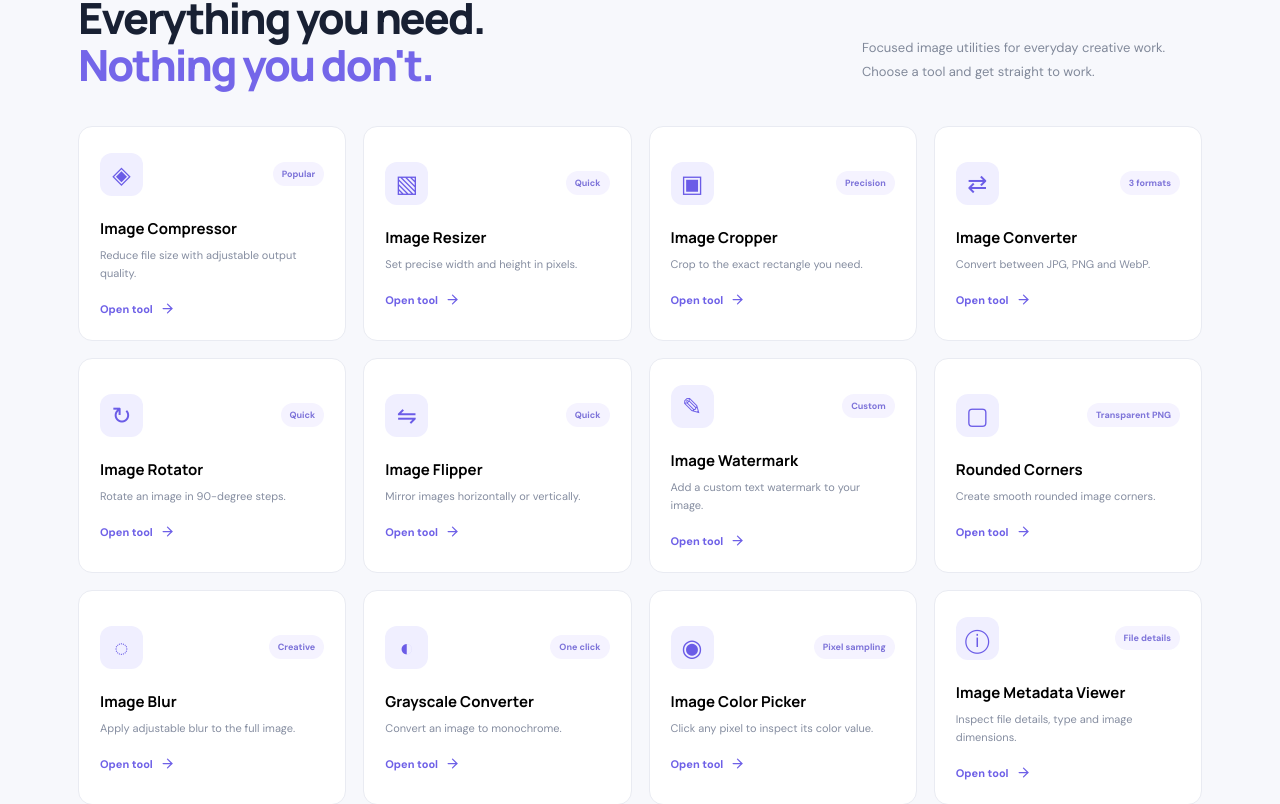
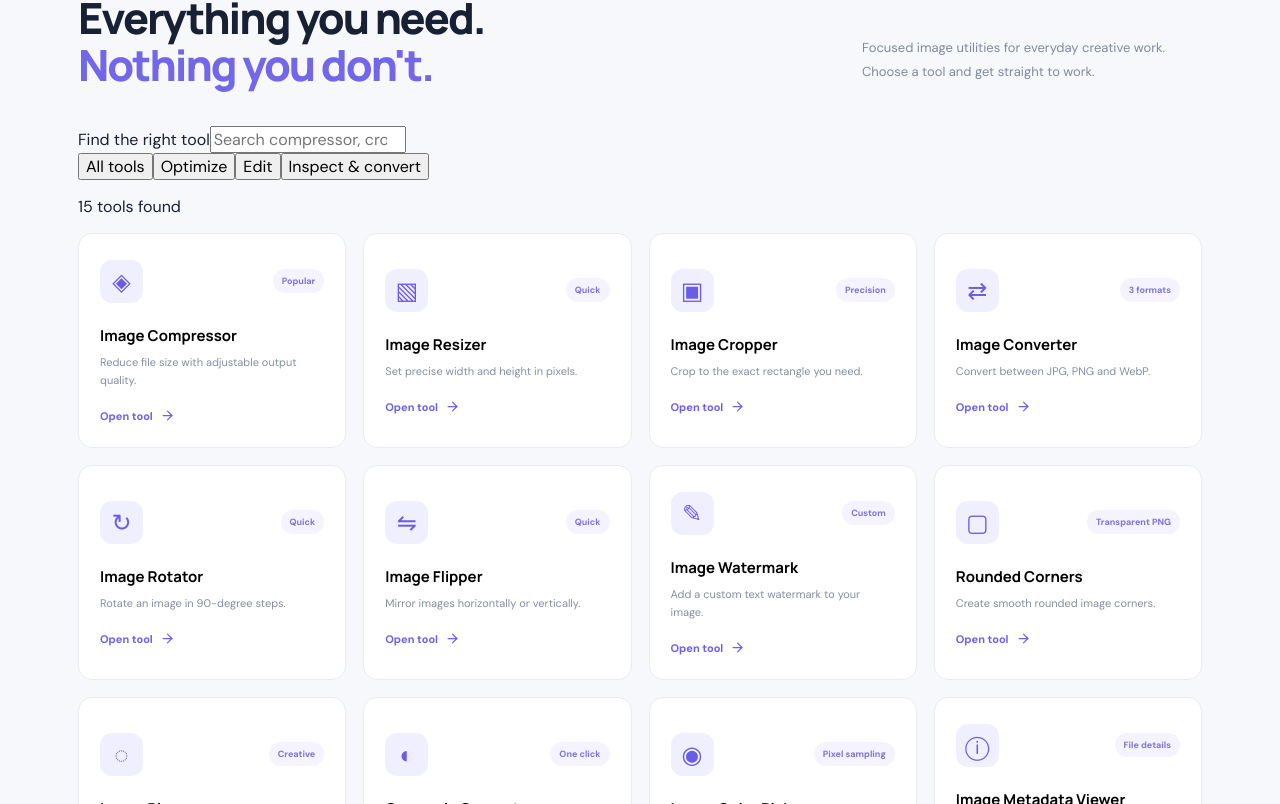
Before and after one commit to Hard-Worker-Dev/PixelTools, a React (Vite) app: page / in a window 1280 px wide. Shown: the part 876-1680 px from the top of the page. Built offline with nearby package versions, Linux system fonts and the light colour scheme.

Commit message:
Make image tools easier with search, presets and clearer results

```diff
--- a/src/App.tsx
+++ b/src/App.tsx
@@ -119,6 +119,35 @@ export default function App() {
     setActive(null);
     clear();
     window.history.replaceState({}, "", "/#tools");
+  };
+
+  const applyCropRatio = (value: string) => {
+    setCropRatio(value);
+    if (value === "free" || dimensions.width < 1 || dimensions.height < 1) {
+      setCropX("0"); setCropY("0");
+      setCropWidth(String(dimensions.width)); setCropHeight(String(dimensions.height));
+      return;
+    }
+    const [rw, rh] = value.split(":").map(Number);
+    const crop = centeredCropForRatio(dimensions.width, dimensions.height, rw / rh);
+    setCropX(String(crop.x)); setCropY(String(crop.y));
+    setCropWidth(String(crop.width)); setCropHeight(String(crop.height));
+  };
+
+  const updateResizeWidth = (value: string) => {
+    setWidth(value);
+    const nextWidth = Number(value);
+    if (aspectLocked && Number.isInteger(nextWidth) && nextWidth > 0 && dimensions.width > 0) {
+      setHeight(String(Math.max(1, Math.round(nextWidth * dimensions.height / dimensions.width))));
+    }
+  };
+
+  const updateResizeHeight = (value: string) => {
+    setHeight(value);
+    const nextHeight = Number(value);
+    if (aspectLocked && Number.isInteger(nextHeight) && nextHeight > 0 && dimensions.height > 0) {
+      setWidth(String(Math.max(1, Math.round(nextHeight * dimensions.width / dimensions.height))));
+    }
   };
 
   const chooseTool = (id: ToolId) => {
@@ -358,7 +387,18 @@ export default function App() {
       <section className="trust-strip"><span><LockKeyhole size={16}/> Your images stay on your device</span><span><Check size={16}/> No sign-up required</span><span><Sparkles size={16}/> Always free</span></section>
       <section className="tools-section" id="tools">
         <div className="section-heading"><div><div className="eyebrow">THE TOOLKIT</div><h2>Everything you need.<br/><span>Nothing you don't.</span></h2></div><p>Focused image utilities for everyday creative work. Choose a tool and get straight to work.</p></div>
-        <div className="tool-grid">{tools.map(tool => <button className={tool.comingSoon ? "tool-card disabled" : "tool-card"} key={tool.id} disabled={!!tool.comingSoon} onClick={() => !tool.comingSoon && chooseTool(tool.id as ToolId)}><div className="tool-card-top"><span className="tool-icon">{tool.icon}</span><span className={tool.comingSoon ? "tool-tag coming" : "tool-tag"}>{tool.tag}</span></div><h3>{tool.title}</h3><p>{tool.desc}</p><span className="tool-link">{tool.comingSoon ? "In development" : "Open tool"} {!tool.comingSoon && <ArrowRight size={15}/>}</span></button>)}</div>
+        <div className="tool-discovery">
+          <label className="tool-search-label" htmlFor="tool-search">Find the right tool</label>
+          <input id="tool-search" className="tool-search" type="search" placeholder="Search compressor, crop, watermark…" value={toolSearch} onChange={e => setToolSearch(e.target.value)} />
+          <div className="tool-filters" role="group" aria-label="Filter image tools">
+            {[
+              ["all","All tools"],["optimize","Optimize"],["edit","Edit"],["inspect","Inspect & convert"]
+            ].map(([value,label]) => <button type="button" key={value} className={toolCategory === value ? "filter-chip active" : "filter-chip"} aria-pressed={toolCategory === value} onClick={() => setToolCategory(value)}>{label}</button>)}
+          </div>
+          <p className="tool-count" role="status">{filteredTools.length} tools found</p>
+        </div>
+        <div className="tool-grid">{filteredTools.map(tool => <button className={tool.comingSoon ? "tool-card disabled" : "tool-card"} key={tool.id} disabled={!!tool.comingSoon} onClick={() => !tool.comingSoon && chooseTool(tool.id as ToolId)}><div className="tool-card-top"><span className="tool-icon">{tool.icon}</span><span className={tool.comingSoon ? "tool-tag coming" : "tool-tag"}>{tool.tag}</span></div><h3>{tool.title}</h3><p>{tool.desc}</p><span className="tool-link">{tool.comingSoon ? "In development" : "Open tool"} {!tool.comingSoon && <ArrowRight size={15}/>}</span></button>)}</div>
+        {filteredTools.length === 0 && <p className="empty-tools">No matching tools. Try another search or choose “All tools”.</p>}
       </section>
       <section className="privacy-section" id="privacy"><div className="privacy-icon"><ShieldCheck size={25}/></div><div><div className="eyebrow">YOUR PRIVACY MATTERS</div><h2>Your images are <span>yours.</span></h2><p>Working tools process your images directly in your browser. Your files are not uploaded to PixelTools servers, and there is no account to create. AI background removal and upscaling are not enabled yet.</p></div><div className="privacy-stamp"><LockKeyhole size={18}/><b>PRIVATE</b><small>By design</small></div></section>
       <section className="how-section" id="how"><div className="eyebrow">THREE SIMPLE STEPS</div><h2>From upload to <span>done.</span></h2><div className="steps"><div><b>01</b><h3>Choose a tool</h3><p>Pick the image task you want to get done.</p></div><div><b>02</b><h3>Add your image</h3><p>Drop a file or browse your device. That's it.</p></div><div><b>03</b><h3>Download & go</h3><p>Process locally and save your finished image.</p></div></div></section>
@@ -368,6 +408,7 @@ export default function App() {
     {active && <div className="modal-backdrop" role="presentation" onMouseDown={e => { if (e.target === e.currentTarget) closeTool() }}>
       <section className="tool-modal" role="dialog" aria-modal="true" aria-label={toolName}>
         <div className="modal-head"><div><div className="eyebrow">PIXELTOOLS WORKSPACE</div><h2>{toolName}</h2></div><button className="icon-btn" aria-label="Close tool" onClick={() => { setActive(null); clear(); }}><X size={20}/></button></div>
+        <div className="workflow-steps" aria-label="Tool workflow"><span className={!file ? "current" : "done"}><b>1</b> Add image</span><span className={file ? "current" : ""}><b>2</b> Adjust options</span><span className={result ? "done current" : ""}><b>3</b> Download</span></div>
         {!file ? <button className="dropzone" onClick={() => inputRef.current?.click()} onDragOver={e => e.preventDefault()} onDrop={e => { e.preventDefault(); selectFile(e.dataTransfer.files[0]); }}><span className="upload-icon"><UploadCloud size={28}/></span><b>Drop your image here</b><span>or click to browse files</span><small>JPG, PNG, WebP · Up to 25 MB</small></button> : <div className="workspace">
           <div className="preview-panel">
             <img src={preview} alt="Selected image preview" onClick={active === "color" ? sampleColor : undefined} className={active === "color" ? "sample-cursor" : ""}/>
@@ -376,8 +417,8 @@ export default function App() {
           </div>
           <div className="settings-panel">
             {active === "compress" && <><label>Output format</label><select className="text-input" value={format} onChange={e => setFormat(e.target.value as ImageFormat)}><option value="image/webp">WebP</option><option value="image/jpeg">JPG</option><option value="image/png">PNG</option></select><label>Image quality <b>{quality}%</b></label><input type="range" min="20" max="100" value={quality} onChange={e => setQuality(Number(e.target.value))}/><p className="hint">JPEG and WebP quality settings control compression. PNG uses lossless encoding and may not become smaller.</p></>}
-            {active === "resize" && <><label>Width (px)</label><input className="text-input" type="number" min="1" max="12000" value={width} onChange={e => setWidth(e.target.value)}/><label>Height (px)</label><input className="text-input" type="number" min="1" max="12000" value={height} onChange={e => setHeight(e.target.value)}/><p className="hint">Current image: {dimensions.width} × {dimensions.height} px. Values are capped at 12,000 pixels per side.</p></>}
-            {active === "crop" && <><div className="field-grid"><div><label>Left (px)</label><input className="text-input" type="number" min="0" value={cropX} onChange={e => setCropX(e.target.value)}/></div><div><label>Top (px)</label><input className="text-input" type="number" min="0" value={cropY} onChange={e => setCropY(e.target.value)}/></div><div><label>Width (px)</label><input className="text-input" type="number" min="1" value={cropWidth} onChange={e => setCropWidth(e.target.value)}/></div><div><label>Height (px)</label><input className="text-input" type="number" min="1" value={cropHeight} onChange={e => setCropHeight(e.target.value)}/></div></div><label>Output format</label><select className="text-input" value={format} onChange={e => setFormat(e.target.value as ImageFormat)}><option value="image/webp">WebP</option><option value="image/jpeg">JPG</option><option value="image/png">PNG</option></select><p className="hint">Original size: {dimensions.width} × {dimensions.height} px. Any crop values beyond the image edge are safely clamped.</p></>}
+            {active === "resize" && <><label>Width (pixels)</label><input className="text-input" type="number" min="1" max="12000" value={width} onChange={e => updateResizeWidth(e.target.value)}/><label>Height (pixels)</label><input className="text-input" type="number" min="1" max="12000" value={height} onChange={e => updateResizeHeight(e.target.value)}/><label className="check-label ratio-lock"><input type="checkbox" checked={aspectLocked} onChange={e => setAspectLocked(e.target.checked)}/> Keep original aspect ratio</label><div className="quick-sizes"><span>Quick sizes</span>{[25,50,75,100].map(percent => <button type="button" key={percent} className="size-chip" onClick={() => { const w=Math.max(1,Math.round(dimensions.width*percent/100)); const h=Math.max(1,Math.round(dimensions.height*percent/100)); setWidth(String(w)); setHeight(String(h)); }}>{percent}%</button>)}</div><p className="hint">Original: {dimensions.width} × {dimensions.height} px. Keep aspect ratio on to prevent stretching. Maximum output: 12,000 px per side.</p></>}
+            {active === "crop" && <><label>Crop shape</label><div className="crop-ratios">{[["free","Free"],["1:1","Square"],["4:3","4:3"],["3:2","3:2"],["16:9","16:9"],["9:16","Portrait"]].map(([value,label]) => <button type="button" key={value} className={cropRatio===value ? "size-chip selected" : "size-chip"} aria-pressed={cropRatio===value} onClick={() => applyCropRatio(value)}>{label}</button>)}</div><div className="field-grid"><div><label>Left (px)</label><input className="text-input" type="number" min="0" value={cropX} onChange={e => setCropX(e.target.value)}/></div><div><label>Top (px)</label><input className="text-input" type="number" min="0" value={cropY} onChange={e => setCropY(e.target.value)}/></div><div><label>Width (px)</label><input className="text-input" type="number" min="1" value={cropWidth} onChange={e => setCropWidth(e.target.value)}/></div><div><label>Height (px)</label><input className="text-input" type="number" min="1" value={cropHeight} onChange={e => setCropHeight(e.target.value)}/></div></div><label>Output format</label><select className="text-input" value={format} onChange={e => setFormat(e.target.value as ImageFormat)}><option value="image/webp">WebP</option><option value="image/jpeg">JPG</option><option value="image/png">PNG</option></select><p className="hint">Original size: {dimensions.width} × {dimensions.height} px. Crop presets automatically center the selection. You can fine-tune the left, top, width and height values below.</p></>}
             {active === "convert" && <><label>Convert to</label><select className="text-input" value={format} onChange={e => setFormat(e.target.value as ImageFormat)}><option value="image/webp">WebP</option><option value="image/jpeg">JPG</option><option value="image/png">PNG</option></select><p className="hint">Transparent areas may become solid when converting to JPG.</p></>}
             {active === "rotate" && <><label>Rotation angle</label><div className="button-row"><button className="secondary-btn" onClick={() => setRotate(v => (v + 270) % 360)}><RotateCcw size={15}/> Left 90°</button><button className="secondary-btn" onClick={() => setRotate(v => (v + 90) % 360)}>Right 90° <RotateCcw size={15}/></button></div><p className="hint">Selected rotation: {rotate}° clockwise.</p><label>Output format</label><select className="text-input" value={format} onChange={e => setFormat(e.target.value as ImageFormat)}><option value="image/webp">WebP</option><option value="image/jpeg">JPG</option><option value="image/png">PNG</option></select></>}
             {active === "flip" && <><label>Flip direction</label><select className="text-input" value={flipAxis} onChange={e => setFlipAxis(e.target.value as "horizontal" | "vertical")}><option value="horizontal">Horizontal (mirror left/right)</option><option value="vertical">Vertical (mirror top/bottom)</option></select><label>Output format</label><select className="text-input" value={format} onChange={e => setFormat(e.target.value as ImageFormat)}><option value="image/webp">WebP</option><option value="image/jpeg">JPG</option><option value="image/png">PNG</option></select></>}
@@ -386,11 +427,11 @@ export default function App() {
             {active === "blur" && <><label>Blur strength <b>{blur}px</b></label><input type="range" min="1" max="20" value={blur} onChange={e => setBlur(Number(e.target.value))}/><label>Output format</label><select className="text-input" value={format} onChange={e => setFormat(e.target.value as ImageFormat)}><option value="image/webp">WebP</option><option value="image/jpeg">JPG</option><option value="image/png">PNG</option></select></>}
             {active === "grayscale" && <><p className="hint">Convert the image to grayscale while preserving its dimensions.</p><label>Output format</label><select className="text-input" value={format} onChange={e => setFormat(e.target.value as ImageFormat)}><option value="image/webp">WebP</option><option value="image/jpeg">JPG</option><option value="image/png">PNG</option></select></>}
             {active === "color" && <>{sample ? <div className="sample-result"><span style={{ background: sample.hex }}></span><div><b>{sample.hex}</b><small>RGB({sample.r}, {sample.g}, {sample.b})</small></div><button className="secondary-btn" onClick={() => copyText(sample.hex)}><Copy size={14}/>{copied ? "Copied" : "Copy HEX"}</button></div> : <p className="hint">Click on the image preview to read the pixel color. The sample is taken from the original image, not the scaled preview.</p>}</>}
-            {active === "metadata" && <div className="metadata-list"><div><span>File name</span><b>{file.name}</b></div><div><span>Format / MIME</span><b>{file.type}</b></div><div><span>File size</span><b>{formatBytes(file.size)}</b></div><div><span>Dimensions</span><b>{dimensions.width} × {dimensions.height} px</b></div><div><span>Last modified</span><b>{new Date(file.lastModified).toLocaleString()}</b></div><p className="hint">This viewer shows browser-readable file and image properties. EXIF/GPS camera metadata extraction is not included yet.</p></div>}
+            {active === "metadata" && <div className="metadata-list"><div><span>File name</span><b>{file.name}</b></div><div><span>Format / MIME</span><b>{file.type}</b></div><div><span>File size</span><b>{formatBytes(file.size)}</b></div><div><span>Dimensions</span><b>{dimensions.width} × {dimensions.height} px</b></div><div><span>Last modified</span><b>{new Date(file.lastModified).toLocaleString()}</b></div>{exifData && Object.entries(exifData).filter(([key,value]) => ["Make","Model","DateTimeOriginal","CreateDate","ModifyDate","LensModel","ISO","FNumber","ExposureTime","FocalLength","Orientation","Software","GPSLatitude","GPSLongitude"].includes(key) && value != null).map(([key,value]) => <div key={key}><span>{key}</span><b>{Array.isArray(value) ? value.join(", ") : value instanceof Date ? value.toLocaleString() : String(value)}</b></div>)}<p className="metadata-privacy">EXIF can contain camera details and sometimes GPS coordinates. This information is read locally and never uploaded by PixelTools.</p>{!exifData && <p className="hint">No readable EXIF data was found in this image. Some formats and apps strip camera metadata.</p>}</div>}
             {active === "base64" && <><label>Base64 data URL</label><textarea className="base64-output" readOnly value={base64Text} placeholder="Encoding image…" rows={8}/><div className="button-row"><button className="secondary-btn" onClick={() => copyText(base64Text)} disabled={!base64Text}><Copy size={14}/>{copied ? "Copied" : "Copy Base64"}</button><button className="secondary-btn" onClick={saveBase64} disabled={!base64Text}><ArrowDownToLine size={14}/> Save .txt</button></div><p className="hint">Base64 is larger than the original binary image. Avoid embedding very large images directly in HTML or CSS.</p></>}
             {error && <p className="error-msg">{error}</p>}
             {!informationalTool && <button className="primary-btn process-btn" onClick={process} disabled={busy}>{busy ? "Processing…" : result ? "Process again" : "Process image"} <ArrowRight size={16}/></button>}
-            {result && <div className="result-box"><div><Check size={17}/><b>All done!</b></div><p>{formatBytes(file.size)} <ArrowRight size={13}/> <strong>{formatBytes(result.size)}</strong></p><button className="download-btn" onClick={download}><ArrowDownToLine size={16}/> Download image</button></div>}
+            {result && <div className="result-box"><div><Check size={17}/><b>Your image is ready</b></div>{resultPreview && <img className="result-preview" src={resultPreview} alt="Processed image preview"/>}<p className="result-sizes"><span>Original <strong>{formatBytes(file.size)}</strong></span><ArrowRight size={13}/><span>New file <strong>{formatBytes(result.size)}</strong></span></p><p className="result-savings">{result.size <= file.size ? `${Math.round((file.size-result.size)/file.size*100)}% smaller` : `${Math.round((result.size-file.size)/file.size*100)}% larger`} than original</p><button className="download-btn" onClick={download}><ArrowDownToLine size={16}/> Download image</button></div>}
             <button className="change-file" onClick={clear}><RotateCcw size={13}/> Choose another image</button>
           </div>
         </div>}
```
